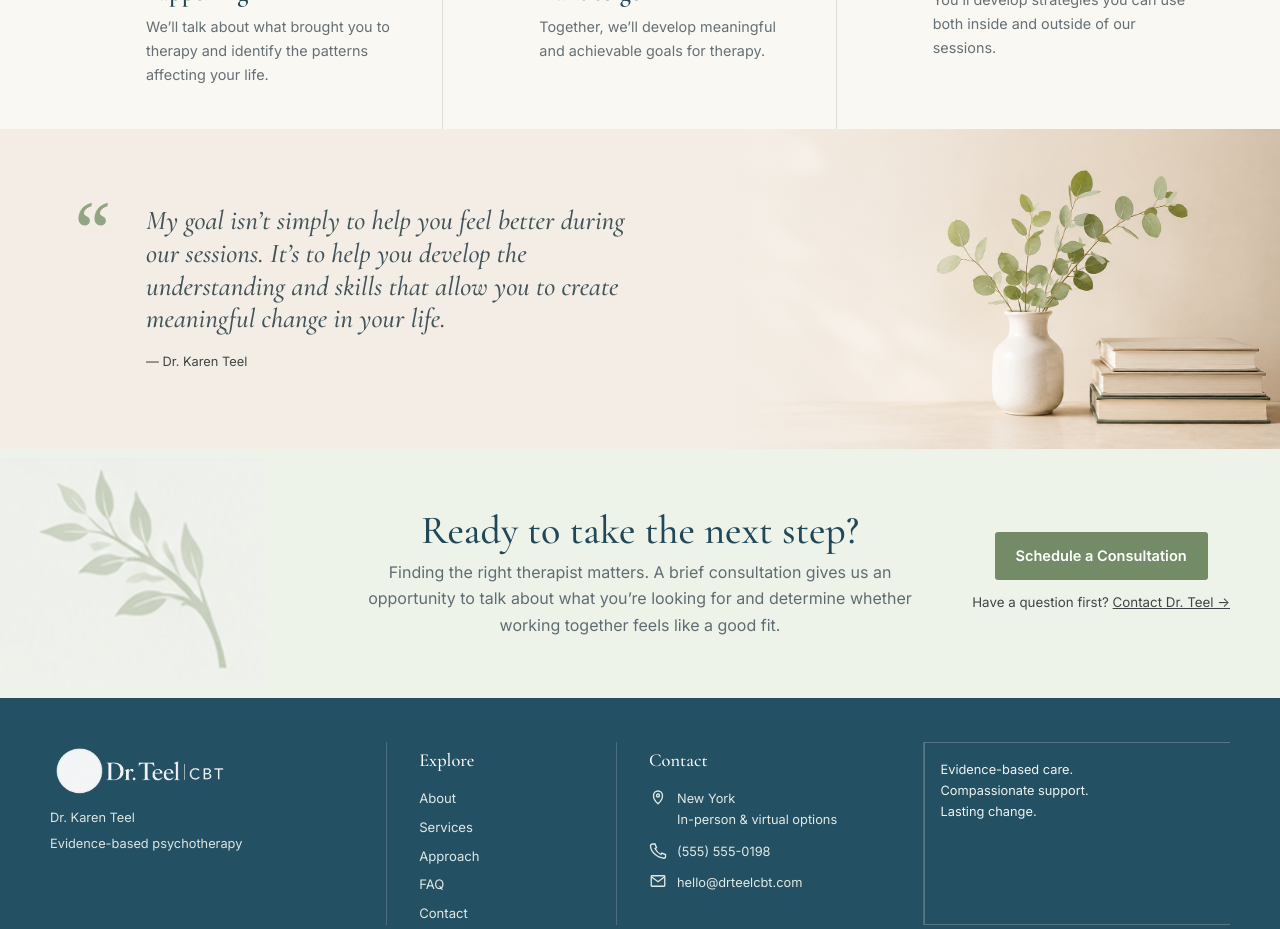
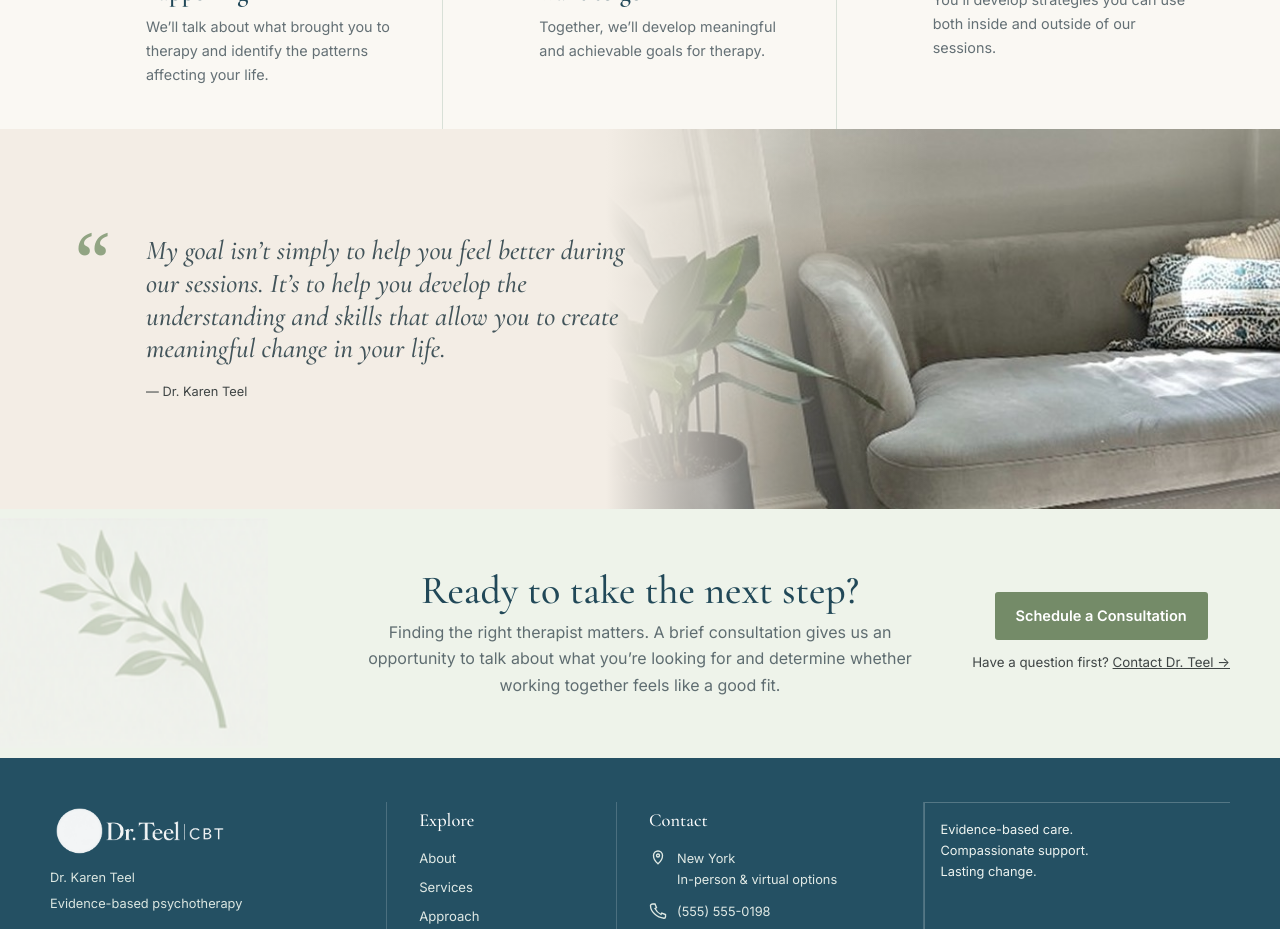
Before and after one commit to skipteel77/teelcbt, a React (Vite) app: page / in a window 1280 px wide. Shown: the part 2260-3189 px from the top of the page. Built offline with nearby package versions, Linux system fonts and the light colour scheme.

Commit message:
update quote image

```diff
--- a/src/pages/Home.jsx
+++ b/src/pages/Home.jsx
@@ -69,7 +69,7 @@ export default function Home() {
     <section className="quote-section">
       <div className="container quote-grid">
         <div className="quote"><div className="quote-mark">“</div><div><blockquote>My goal isn’t simply to help you feel better during our sessions. It’s to help you develop the understanding and skills that allow you to create meaningful change in your life.</blockquote><cite>— Dr. Karen Teel</cite></div></div>
-        <div className="quote-image"><img src="/assets/plant-books.png" alt="Eucalyptus branches beside a stack of books" /></div>
+        <div className="quote-image"><img src="/assets/quote-plant.jpg" alt="A leafy plant beside a sunlit couch in the office" /></div>
       </div>
     </section>
 
--- a/src/styles.css
+++ b/src/styles.css
@@ -124,14 +124,15 @@ button, input, textarea { font: inherit; }
 .step p { margin:5px 0 0; color:#647075; font-size:.9rem; }
 
 .quote-section { position:relative; overflow:hidden; background:#f3ede5; }
-.quote-grid { display:grid; grid-template-columns:1.15fr .95fr; min-height:320px; align-items:stretch; position:relative; z-index:1; }
+.quote-grid { display:grid; grid-template-columns:1.15fr .95fr; min-height:380px; align-items:stretch; position:relative; z-index:1; }
 .quote { padding:48px 40px 48px 24px; display:grid; grid-template-columns:50px 1fr; gap:22px; align-self:center; position:relative; z-index:2; }
 .quote-mark { font-family:Georgia,serif; color:var(--sage); font-size:5rem; line-height:.6; }
 .quote blockquote { margin:0; font-family:var(--serif); font-style:italic; font-size:1.7rem; line-height:1.2; color:#42545a; }
 .quote cite { display:block; margin-top:15px; font-family:var(--sans); font-style:normal; font-size:.8rem; }
-.quote-image { position:relative; align-self:stretch; min-height:320px; margin-left:-90px; margin-right:calc(-1 * max(24px, (100vw - var(--max)) / 2)); }
-.quote-image img { position:absolute; inset:0; width:100%; height:100%; object-fit:cover; object-position:68% center; }
-.quote-image::before { content:""; position:absolute; inset:0; z-index:1; pointer-events:none; background:linear-gradient(90deg,#f3ede5 0 18%,rgba(243,237,229,.55) 38%,transparent 62%); }
+.quote-image { position:relative; align-self:stretch; min-height:380px; margin-left:-90px; margin-right:calc(-1 * max(24px, (100vw - var(--max)) / 2)); }
+.quote-image img { position:absolute; inset:0; width:100%; height:100%; object-fit:cover; object-position:22% 48%; }
+/* Dissolve the photo into the cream quote column, matching the hero treatment. */
+.quote-image::before { content:""; position:absolute; inset:0; z-index:1; pointer-events:none; background:linear-gradient(90deg, #f3ede5 0%, rgba(243,237,229,.72) 12%, rgba(243,237,229,.28) 28%, rgba(243,237,229,0) 48%); }
 
 .cta { padding:60px 0; background:#eef3ea; position:relative; overflow:hidden; text-align:center; }
 .cta-branch { position:absolute; left:-12px; top:50%; transform:translateY(-50%); width:min(280px,32vw); pointer-events:none; z-index:0; }
@@ -227,7 +228,7 @@ button, input, textarea { font: inherit; }
   .quote-section { background:#f3ede5; }
   .quote { padding:42px 0; }
   .quote-image { position:relative; min-height:230px; height:230px; margin-left:0; margin-right:-16px; }
-  .quote-image img { position:absolute; inset:0; }
+  .quote-image img { position:absolute; inset:0; object-position:24% 50%; }
   .quote-image::before { background:linear-gradient(180deg,#f3ede5 0%,transparent 42%); }
   .cta-grid > :first-child, .cta-actions { grid-column:auto; justify-self:center; }
   .footer-bottom { flex-direction:column; }
```
Also changed, not shown: public/assets/hero-karen.jpg, public/assets/quote-plant.jpg (added).
